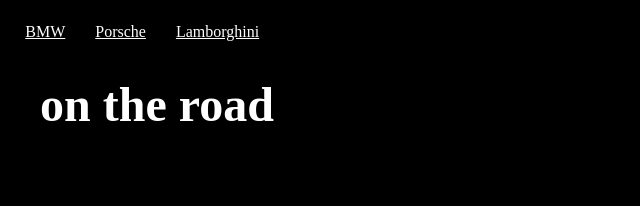
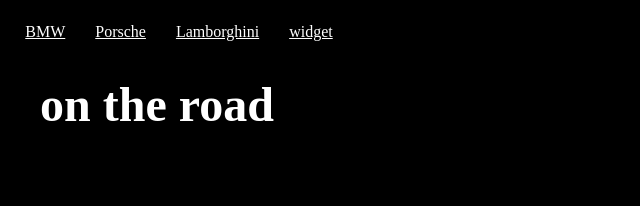
Before and after one commit to Cozza12/car, a plain HTML site: page index.html in a window 1280 px wide. Shown: the top 206 px of the page, 483-1123 px from the left. Drawn offline with Linux system fonts and the light colour scheme.

Commit message:
Update index.html

```diff
--- a/index.html
+++ b/index.html
@@ -34,6 +34,7 @@ li a {
   <li><a href="BMW/lista.html">BMW</a></li>
   <li><a href="Porsche/lista.html">Porsche</a></li>
   <li><a href="Lamborghini/lista.html">Lamborghini</a></li>
+  <li><a href="widget.html">widget</a></li>
 </ul>
 <title> on the road </title>
 </head>
```
